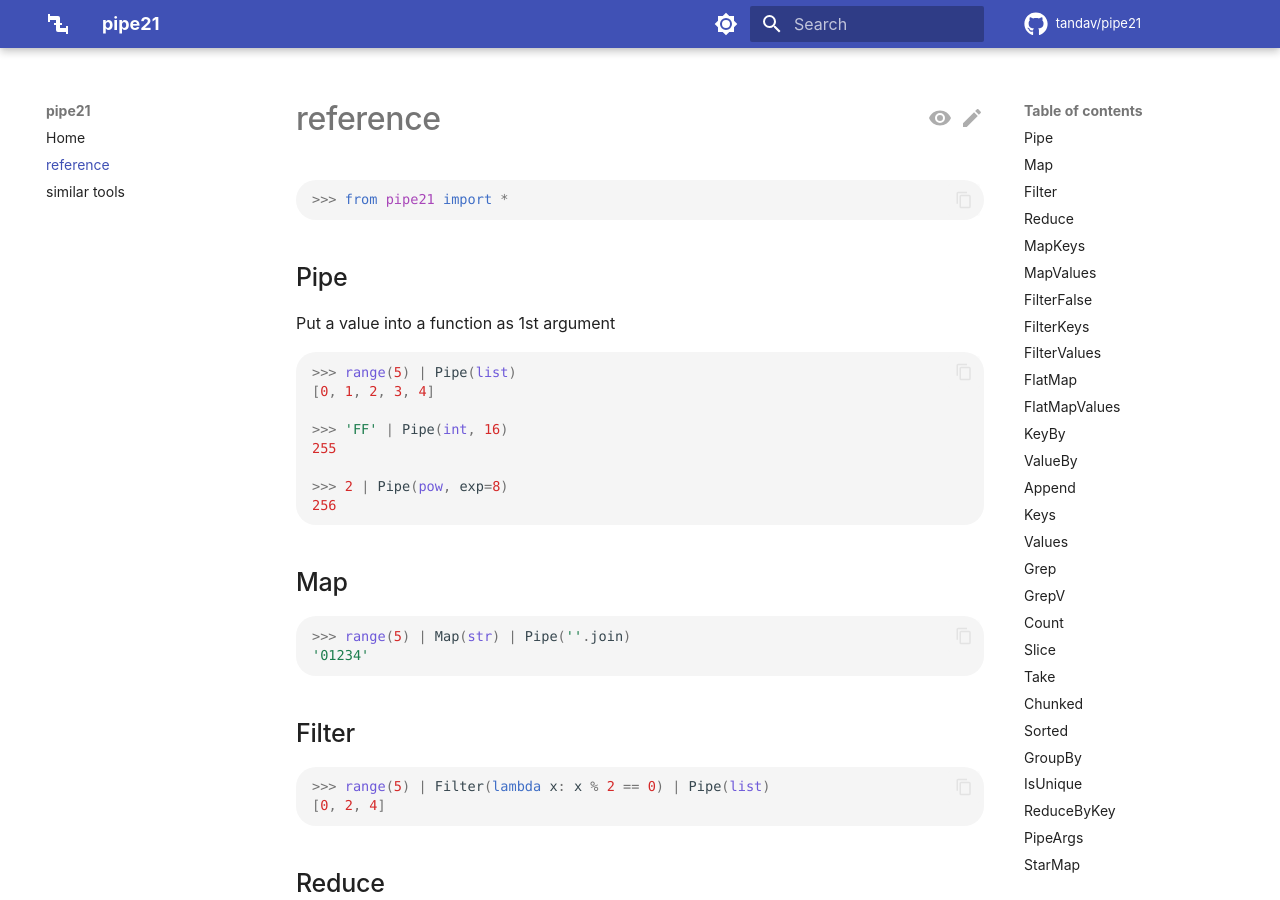
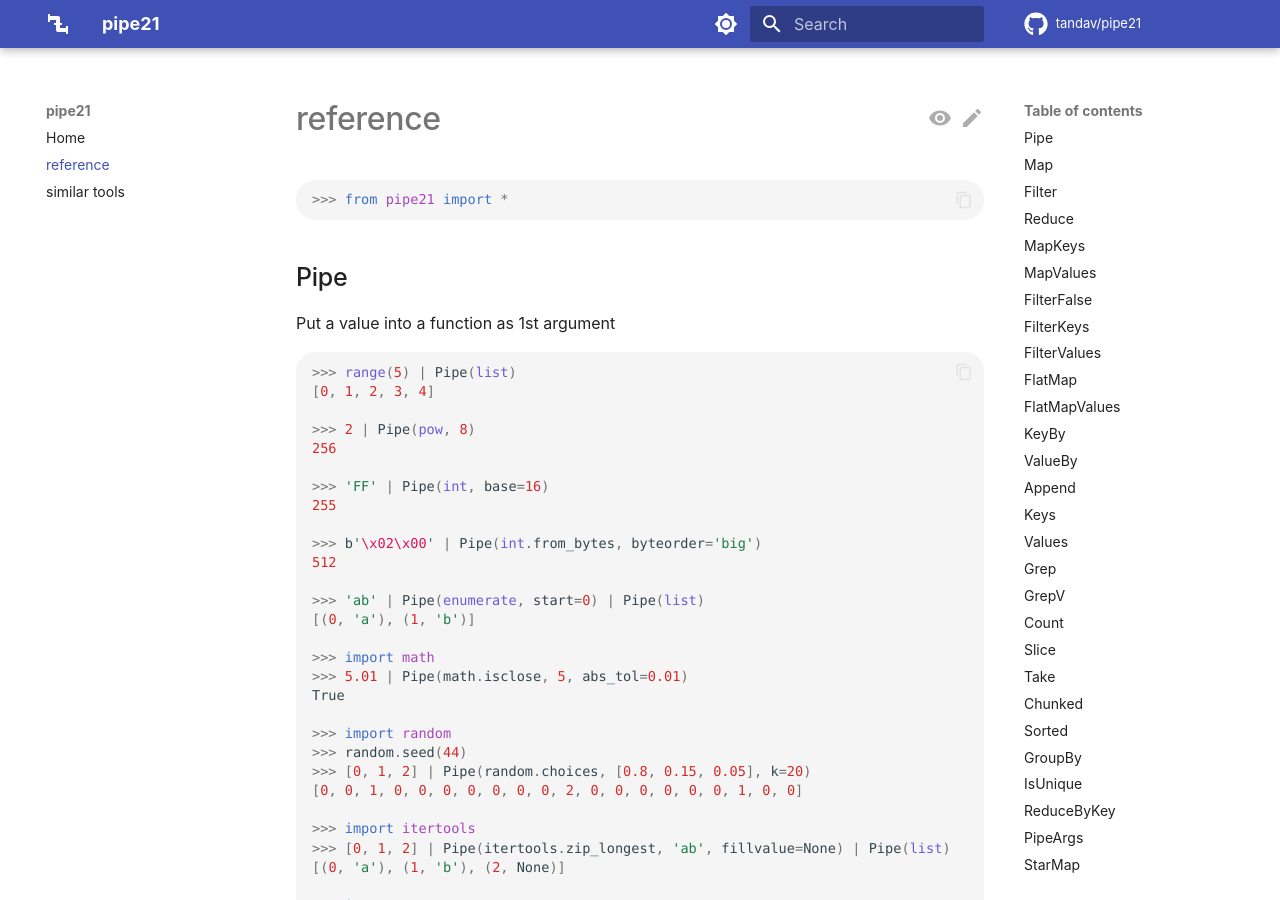
Before and after one commit to tandav/pipe21, an MkDocs documentation site: the page built from docs/reference.md, in a window 1280 px wide and 900 px high. Built offline with MkDocs 1.6.1 and Material for MkDocs 9.7.7, drawn with Linux system fonts in a browser that asks for light colours; comment, search, counter and statistics services are not loaded; some of the changed text lies outside the part shown.

Commit message:
edit examples for pipe with args

````diff
--- a/docs/reference.md
+++ b/docs/reference.md
@@ -12,11 +12,34 @@
 >>> range(5) | Pipe(list)
 [0, 1, 2, 3, 4]
 
->>> 'FF' | Pipe(int, 16)
+>>> 2 | Pipe(pow, 8)
+256
+
+>>> 'FF' | Pipe(int, base=16)
 255
 
->>> 2 | Pipe(pow, exp=8)
-256
+>>> b'\x02\x00' | Pipe(int.from_bytes, byteorder='big')
+512
+
+>>> 'ab' | Pipe(enumerate, start=0) | Pipe(list)
+[(0, 'a'), (1, 'b')]
+
+>>> import math
+>>> 5.01 | Pipe(math.isclose, 5, abs_tol=0.01)
+True
+
+>>> import random
+>>> random.seed(44)
+>>> [0, 1, 2] | Pipe(random.choices, [0.8, 0.15, 0.05], k=20)
+[0, 0, 1, 0, 0, 0, 0, 0, 0, 0, 2, 0, 0, 0, 0, 0, 0, 1, 0, 0]
+
+>>> import itertools
+>>> [0, 1, 2] | Pipe(itertools.zip_longest, 'ab', fillvalue=None) | Pipe(list)
+[(0, 'a'), (1, 'b'), (2, None)]
+
+>>> import operator
+>>> [0, 1, 2] | Pipe(itertools.accumulate, operator.add, initial=100) | Pipe(list)
+[100, 100, 101, 103]
 
 ```
 
````
Also changed, not shown: 1 other file.
